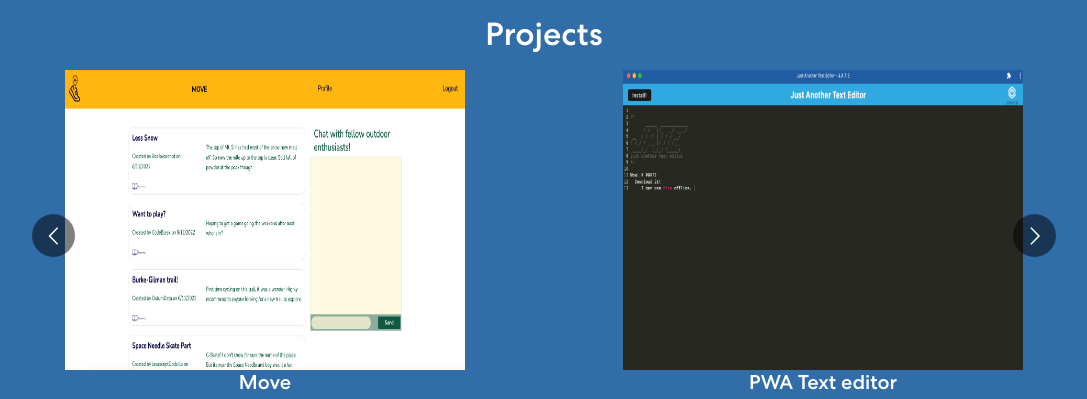
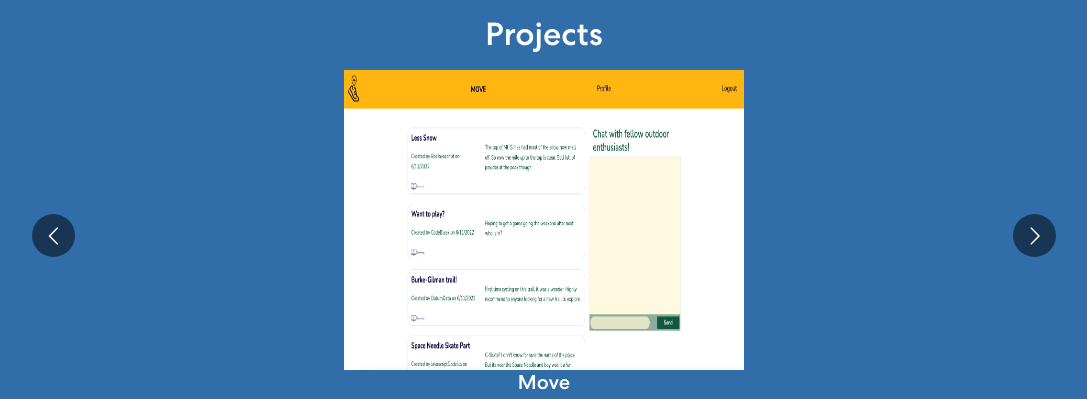
Before and after one commit to Niccatania/react_practice, a React (Create React App) app: page / in a window 1280 px wide. Shown: the part 1225-1624 px from the top of the page, without its empty margins (96-1183 px from the left). Built offline with nearby package versions, Linux system fonts and the light colour scheme.

Commit message:
update margins

```diff
--- a/src/App.css
+++ b/src/App.css
@@ -199,6 +199,7 @@ p.danger{
 
 
 .imgClassTwo{
+
   height: 300px;
   width: 400px;
 }
--- a/src/components/Projects.js
+++ b/src/components/Projects.js
@@ -13,14 +13,14 @@ export const Projects = () =>{
         },
         desktop: {
           breakpoint: { max: 3000, min: 1024 },
-          items: 3
+          items: 2
         },
         tablet: {
           breakpoint: { max: 1024, min: 464 },
-          items: 2
+          items: 1
         },
         mobile: {
-          breakpoint: { max: 464, min: 0 },
+          breakpoint: { max: 520, min: 0 },
           items: 1
         }
       };
@@ -50,14 +50,6 @@ export const Projects = () =>{
     <img className="imgClassTwo"  src={Dinner} alt="Dinner Decider" />
     <h5>Dinner Decider</h5>
   </div>
-  {/* <div className="item ">
-    <img className="imgClass"  src={"https://cdn.jsdelivr.net/gh/devicons/devicon/icons/react/react-original-wordmark.svg"} alt="Image" />
-    <h5>React</h5>
-  </div>
-  <div className="item ">
-    <img className="imgClass"  src={"https://cdn.jsdelivr.net/gh/devicons/devicon/icons/nodejs/nodejs-original-wordmark.svg"} alt="Image" />
-    <h5>node</h5>
-  </div> */}
 </Carousel>
             </div>
             </Col>
```
